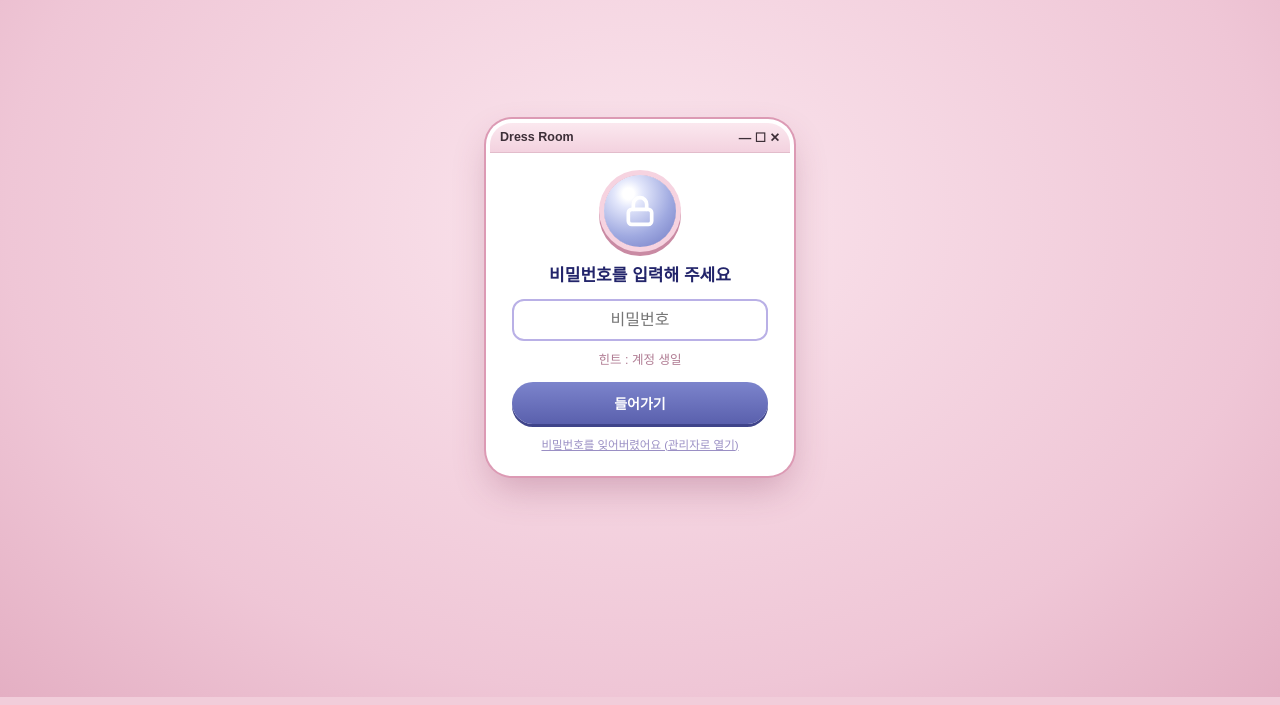
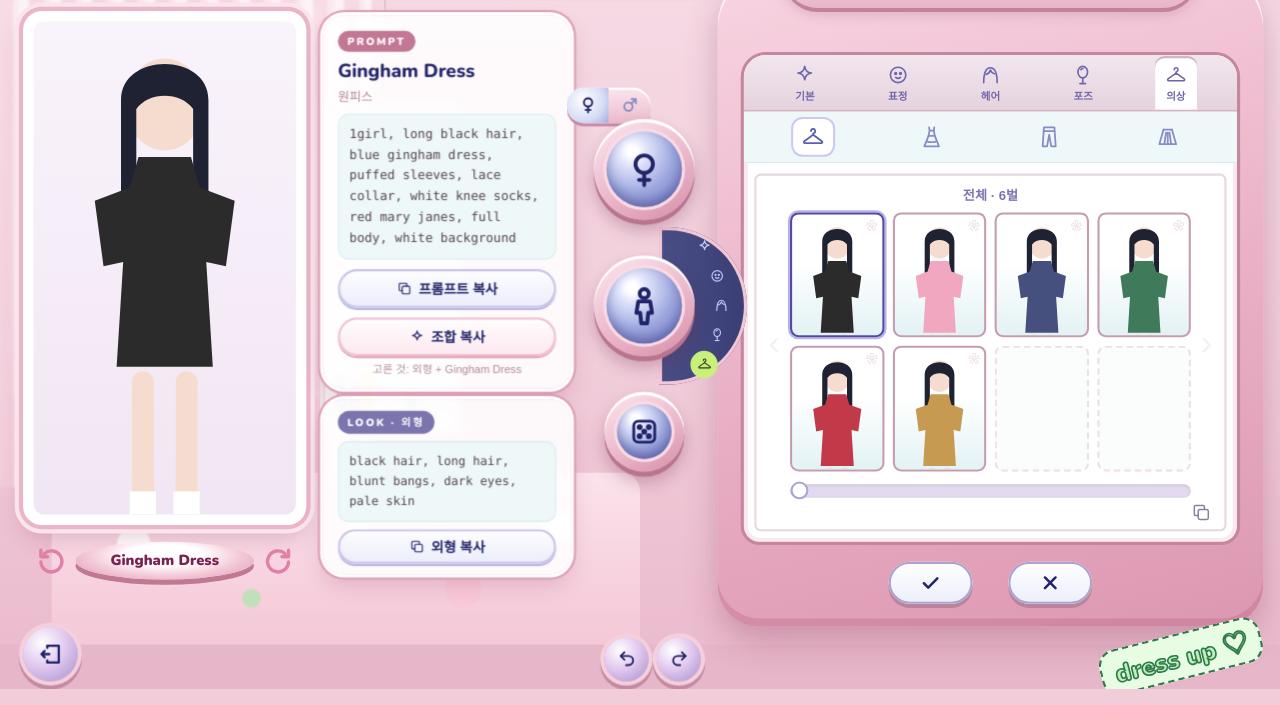
Before and after one commit to tomycommander/tomycommander.github.io, a plain HTML site: page index.html in a window 1280 px wide. Shown: the part 103-808 px from the top of the page. Drawn offline with nearby package versions, Linux system fonts and the light colour scheme; a web font is replaced by a local one.

Commit message:
index.html

```diff
--- a/index.html
+++ b/index.html
@@ -7,10 +7,10 @@
 <script>
 /* ★★★ 여기만 고치면 돼요 ★★★
    입장 비밀번호: 따옴표 안에 적으면 사이트에 들어올 때 비밀번호를 물어봐요. "" 처럼 비워 두면 잠금 없음 */
-const SITE_PASSWORD = "0413";
+const SITE_PASSWORD = "";
 const SITE_HINT = "힌트 : 계정 생일";
 /* 관리자 비밀번호 */
-const ADMIN_PASSWORD = "0426";
+const ADMIN_PASSWORD = "0413";
 </script>
 <link rel="stylesheet" href="https://cdn.jsdelivr.net/gh/orioncactus/pretendard/dist/web/static/pretendard.css">
 <link href="https://fonts.googleapis.com/css2?family=Nunito:wght@700;800;900&display=swap" rel="stylesheet">
@@ -164,7 +164,7 @@ svg.i{width:1em;height:1em;display:block;fill:none;stroke:currentColor;stroke-wi
 .thumb{position:relative;aspect-ratio:3/4;border-radius:8px;cursor:pointer;overflow:hidden;background:linear-gradient(#fff 40%,#e3f2f4);border:2px solid #c49db0;transition:transform .12s}
 .thumb:hover{transform:translateY(-2px)}
 .thumb.on{border-color:#5149a3;box-shadow:0 0 0 2px #b8b2ea}
-.thumb img{width:100%;height:100%;object-fit:contain;object-position:bottom;padding:8px 4px 3px}
+.thumb img{width:100%;height:100%;display:block;object-fit:cover;object-position:center top}
 .thumb::after{content:"❀";position:absolute;top:2px;right:4px;font-size:11px;color:#d4bcc8}
 .thumb.empty{cursor:default;border:2px dashed #ecdfe5;background:#fbfdfd}
 .thumb.empty::after{display:none}
```
